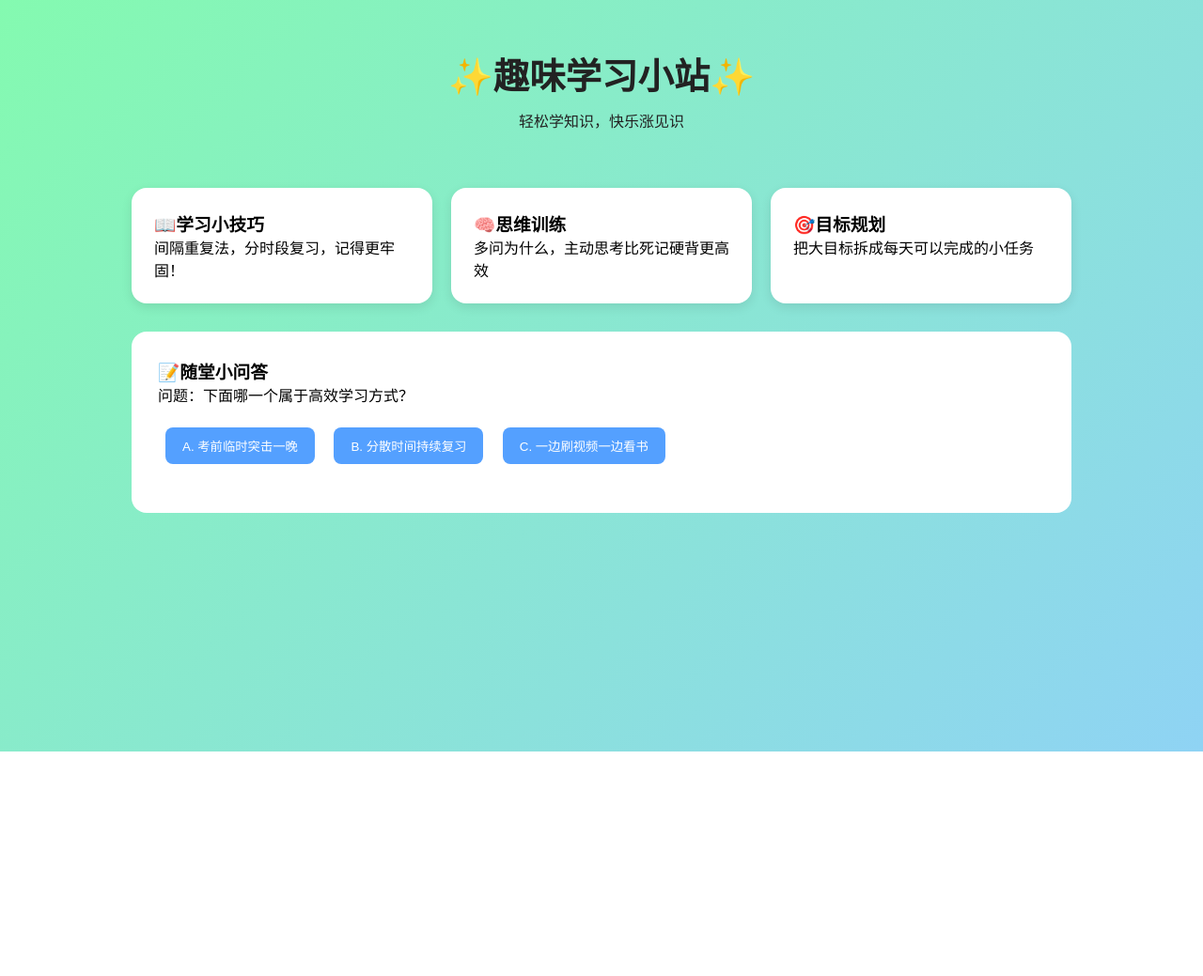
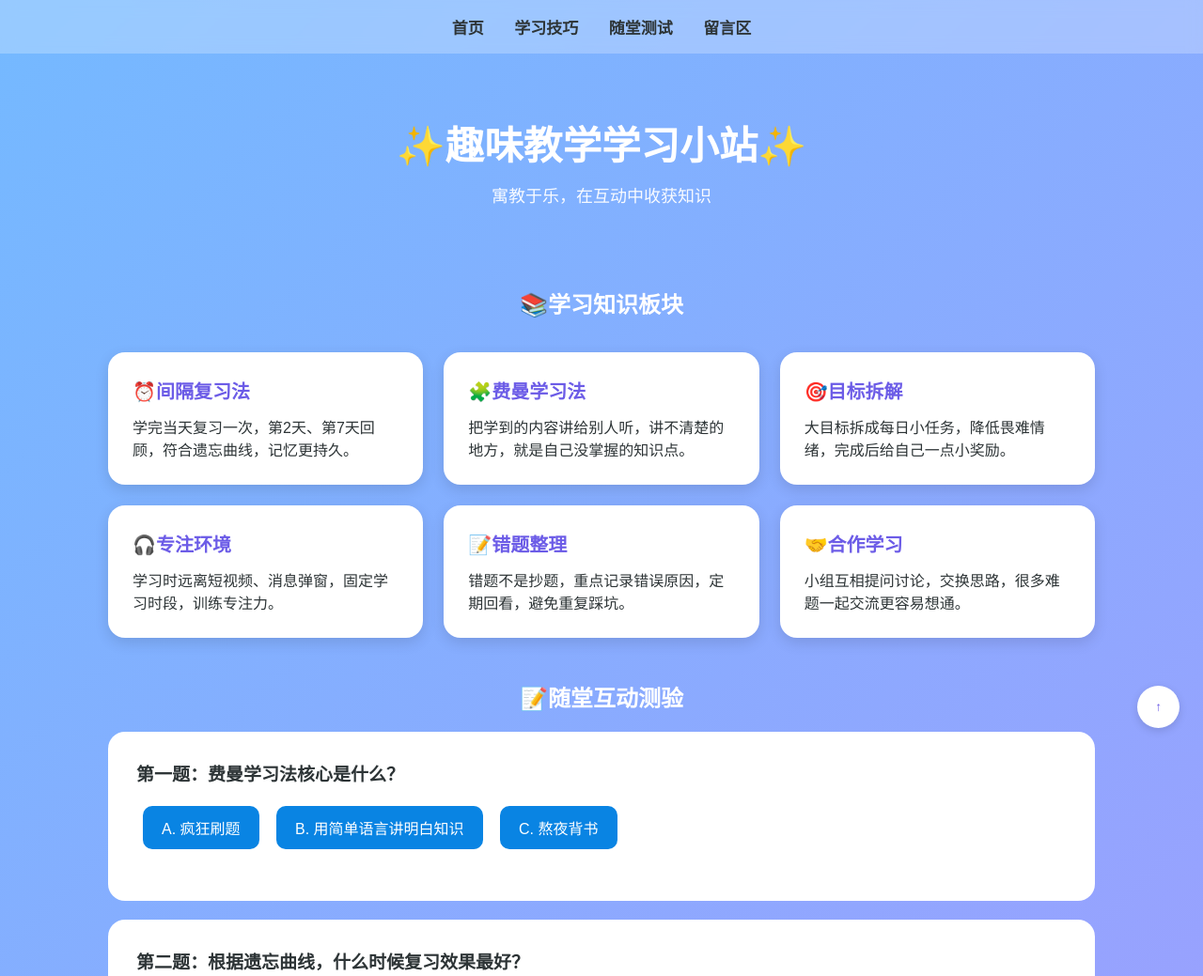
Before and after one commit to xiemuying99/xiemuying99.github.io, a plain HTML site: page index.html in a window 1280 px wide. Shown: the top 1039 px of the page at 94% size. Before the commit the page ends 800 px from the top, so only its background shows below. Drawn offline with Linux system fonts and the light colour scheme.

Commit message:
Update index.html

```diff
--- a/index.html
+++ b/index.html
@@ -3,7 +3,7 @@
 <head>
     <meta charset="UTF-8">
     <meta name="viewport" content="width=device-width, initial-scale=1.0">
-    <title>趣味学习小站</title>
+    <title>趣味教学学习小站</title>
     <style>
         * {
             margin: 0;
@@ -11,107 +11,277 @@
             box-sizing: border-box;
             font-family: "Microsoft Yahei", sans-serif;
         }
+        html {
+            scroll-behavior: smooth;
+        }
         body {
-            background: linear-gradient(135deg, #84fab0 0%, #8fd3f4 100%);
+            background: linear-gradient(135deg, #74b9ff, #a29bfe);
             min-height: 100vh;
-            padding: 20px;
+            color: #2d3436;
+        }
+        nav {
+            background: rgba(255,255,255,0.25);
+            backdrop-filter: blur(8px);
+            padding: 16px;
+            text-align: center;
+            position: sticky;
+            top: 0;
+            z-index: 99;
+        }
+        nav a {
+            color: #2d3436;
+            text-decoration: none;
+            margin: 0 14px;
+            font-weight: bold;
+            font-size: 17px;
+        }
+        nav a:hover {
+            color: #0984e3;
         }
         .container {
-            max-width: 1000px;
+            max-width: 1100px;
             margin: 0 auto;
+            padding: 25px;
         }
         header {
             text-align: center;
-            padding: 30px 0;
-            color: #222;
+            padding: 40px 0;
+            color: #fff;
         }
         header h1 {
-            font-size: 2.4rem;
-            margin-bottom: 10px;
+            font-size: 2.6rem;
+            margin-bottom: 12px;
+        }
+        header p {
+            font-size: 18px;
+            opacity: 0.95;
         }
         .card-wrap {
             display: grid;
             grid-template-columns: repeat(auto-fit, minmax(260px, 1fr));
-            gap: 20px;
-            margin: 30px 0;
+            gap: 22px;
+            margin: 35px 0;
         }
         .card {
-            background: white;
-            padding: 24px;
-            border-radius: 16px;
-            box-shadow: 0 4px 12px #00000018;
-            transition: all 0.3s ease;
-            cursor: pointer;
+            background: #ffffff;
+            padding: 26px;
+            border-radius: 18px;
+            box-shadow: 0 5px 15px rgba(0,0,0,0.12);
+            transition: 0.3s;
         }
         .card:hover {
-            transform: translateY(-8px);
-            box-shadow: 0 8px 20px #00000022;
+            transform: translateY(-10px);
+            box-shadow: 0 10px 24px rgba(0,0,0,0.18);
+        }
+        .card h3 {
+            margin-bottom: 12px;
+            color: #6c5ce7;
+            font-size: 20px;
+        }
+        .section-title {
+            text-align: center;
+            font-size: 24px;
+            margin: 45px 0 20px;
+            color: white;
         }
         .quiz-box {
             background: #fff;
-            border-radius:16px;
-            padding:28px;
+            border-radius: 18px;
+            padding: 30px;
+            margin: 20px 0;
+        }
+        .quiz-box h4 {
+            font-size: 19px;
+            margin-bottom: 15px;
+        }
+        .ans-btn {
+            padding: 11px 20px;
+            margin: 7px;
+            border: none;
+            border-radius: 10px;
+            background: #0984e3;
+            color: white;
+            font-size:16px;
+            cursor: pointer;
+            transition: 0.2s;
+        }
+        .ans-btn:hover {
+            background: #0769b5;
+        }
+        .right {
+            background: #00b894 !important;
+        }
+        .wrong {
+            background: #e17055 !important;
+        }
+        .tip {
+            margin-top:18px;
+            font-weight: bold;
+            font-size:18px;
+        }
+        .msg-box {
+            background: #fff;
+            border-radius:18px;
+            padding:30px;
             margin-top:30px;
         }
-        .ans-btn {
-            padding:10px 18px;
-            margin:8px;
+        textarea {
+            width:100%;
+            padding:14px;
+            border:1px solid #ddd;
+            border-radius:10px;
+            margin:12px 0;
+            font-size:16px;
+        }
+        #sendBtn {
+            padding:10px 22px;
             border:none;
+            background:#6c5ce7;
+            color:white;
+            border-radius:10px;
+            cursor:pointer;
+            font-size:16px;
+        }
+        #msgList {
+            margin-top:18px;
+        }
+        .msg-item {
+            padding:10px;
+            background:#f1f2f6;
             border-radius:8px;
-            background:#54a0ff;
+            margin:8px 0;
+        }
+        #backTop {
+            position: fixed;
+            bottom:25px;
+            right:25px;
+            width:45px;
+            height:45px;
+            border-radius:50%;
+            background:#fff;
+            color:#6c5ce7;
+            border:none;
+            font-weight:bold;
+            cursor:pointer;
+            box-shadow:0 3px 10px #00000022;
+        }
+        footer {
+            text-align:center;
+            padding:30px;
             color:white;
-            cursor:pointer;
+            margin-top:40px;
         }
-        .ans-btn:hover{background:#2e86de;}
-        .right{background:#1dd1a1 !important;}
-        .wrong{background:#ee5a24 !important;}
-        .tip{margin-top:16px;font-weight:bold;font-size:18px;}
     </style>
 </head>
 <body>
-<div class="container">
+    <nav>
+        <a href=" ">首页</a >
+        <a href="#skill">学习技巧</a >
+        <a href="#quiz">随堂测试</a >
+        <a href="#message">留言区</a >
+    </nav>
+    <div class="container" id="home">
         <header>
-        <h1>✨趣味学习小站✨</h1>
-        <p>轻松学知识，快乐涨见识</p >
+            <h1>✨趣味教学学习小站✨</h1>
+            <p>寓教于乐，在互动中收获知识</p >
         </header>
+
+        <h2 class="section-title" id="skill">📚学习知识板块</h2>
         <div class="card-wrap">
             <div class="card">
-            <h3>📖学习小技巧</h3>
-            <p>间隔重复法，分时段复习，记得更牢固！</p >
+                <h3>⏰间隔复习法</h3>
+                <p>学完当天复习一次，第2天、第7天回顾，符合遗忘曲线，记忆更持久。</p >
             </div>
             <div class="card">
-            <h3>🧠思维训练</h3>
-            <p>多问为什么，主动思考比死记硬背更高效</p >
+                <h3>🧩费曼学习法</h3>
+                <p>把学到的内容讲给别人听，讲不清楚的地方，就是自己没掌握的知识点。</p >
             </div>
             <div class="card">
-            <h3>🎯目标规划</h3>
-            <p>把大目标拆成每天可以完成的小任务</p >
+                <h3>🎯目标拆解</h3>
+                <p>大目标拆成每日小任务，降低畏难情绪，完成后给自己一点小奖励。</p >
+            </div>
+            <div class="card">
+                <h3>🎧专注环境</h3>
+                <p>学习时远离短视频、消息弹窗，固定学习时段，训练专注力。</p >
+            </div>
+            <div class="card">
+                <h3>📝错题整理</h3>
+                <p>错题不是抄题，重点记录错误原因，定期回看，避免重复踩坑。</p >
+            </div>
+            <div class="card">
+                <h3>🤝合作学习</h3>
+                <p>小组互相提问讨论，交换思路，很多难题一起交流更容易想通。</p >
             </div>
         </div>
+
+        <h2 class="section-title" id="quiz">📝随堂互动测验</h2>
         <div class="quiz-box">
-        <h3>📝随堂小问答</h3>
-        <p>问题：下面哪一个属于高效学习方式？</p >
-        <div style="margin-top:15px;">
-            <button class="ans-btn" onclick="check(this,'A')">A. 考前临时突击一晚</button>
-            <button class="ans-btn" onclick="check(this,'B')">B. 分散时间持续复习</button>
-            <button class="ans-btn" onclick="check(this,'C')">C. 一边刷视频一边看书</button>
+            <h4>第一题：费曼学习法核心是什么？</h4>
+            <button class="ans-btn" onclick="check1(this,'A')">A. 疯狂刷题</button>
+            <button class="ans-btn" onclick="check1(this,'B')">B. 用简单语言讲明白知识</button>
+            <button class="ans-btn" onclick="check1(this,'C')">C. 熬夜背书</button>
+            <div class="tip" id="tip1"></div>
         </div>
-        <div class="tip" id="tip"></div>
+        <div class="quiz-box">
+            <h4>第二题：根据遗忘曲线，什么时候复习效果最好？</h4>
+            <button class="ans-btn" onclick="check2(this,'A')">A. 学完很久之后</button>
+            <button class="ans-btn" onclick="check2(this,'B')">B. 学习结束后及时复习</button>
+            <button class="ans-btn" onclick="check2(this,'C')">C. 考试前一晚</button>
+            <div class="tip" id="tip2"></div>
+        </div>
+
+        <h2 class="section-title" id="message">💬留言交流区</h2>
+        <div class="msg-box">
+            <p>写下你的学习困惑或者心得：</p >
+            <textarea id="msgInput" rows="4" placeholder="在这里输入..."></textarea>
+            <button id="sendBtn">提交留言</button>
+            <div id="msgList"></div>
         </div>
     </div>
+
+    <footer>
+        <p>趣味教学网站 | 教育技术学课程作业</p >
+    </footer>
+    <button id="backTop" onclick="window.scrollTo({top:0})">↑</button>
+
 <script>
-    function check(btn, opt){
-        document.querySelectorAll('.ans-btn').forEach(b=>{
+    //第一题判断
+    function check1(btn,opt){
+        document.querySelectorAll('.quiz-box:nth-child(1) .ans-btn').forEach(b=>{
             b.classList.remove('right','wrong');
             b.disabled=false;
         })
         if(opt==='B'){
             btn.classList.add('right');
-            document.getElementById('tip').innerText="✅回答正确！分散复习记忆效果更好";
+            document.getElementById('tip1').innerText="✅答对！费曼法核心就是输出讲解知识";
         }else{
             btn.classList.add('wrong');
-            document.getElementById('tip').innerText="❌不对哦，试试选B";
+            document.getElementById('tip1').innerText="❌不对哦，选B试试看";
         }
+    }
+    //第二题判断
+    function check2(btn,opt){
+        document.querySelectorAll('.quiz-box:nth-child(2) .ans-btn').forEach(b=>{
+            b.classList.remove('right','wrong');
+            b.disabled=false;
+        })
+        if(opt==='B'){
+            btn.classList.add('right');
+            document.getElementById('tip2').innerText="✅正确！及时复习对抗遗忘";
+        }else{
+            btn.classList.add('wrong');
+            document.getElementById('tip2').innerText="❌答错啦，及时复习才高效";
+        }
+    }
+    //留言功能（本地临时保存，刷新会清空）
+    document.getElementById('sendBtn').onclick = function(){
+        let content = document.getElementById('msgInput').value.trim();
+        if(!content) return alert("请输入内容");
+        let div = document.createElement('div');
+        div.className="msg-item";
+        div.innerText = content;
+        document.getElementById('msgList').appendChild(div);
+        document.getElementById('msgInput').value="";
     }
 </script>
 </body>
```
Lines whose indentation alone changed are shown as unchanged.
